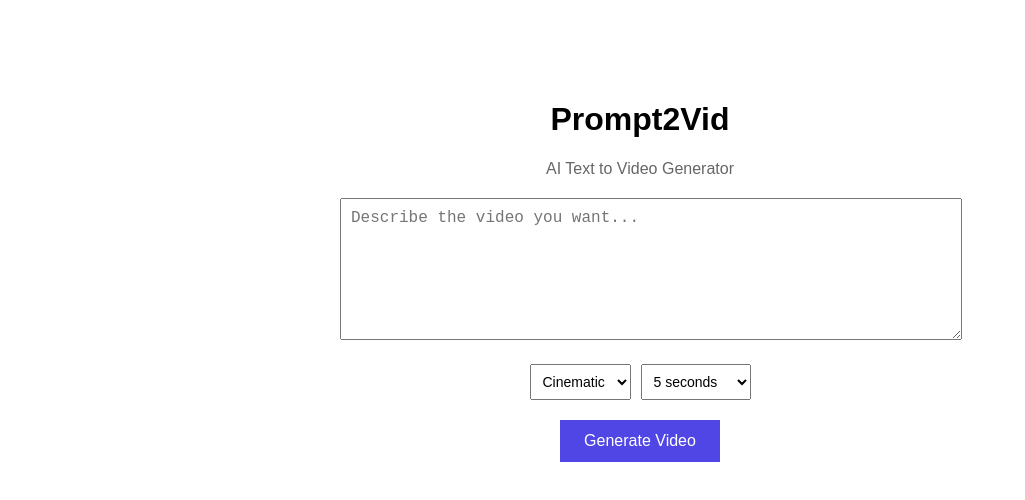
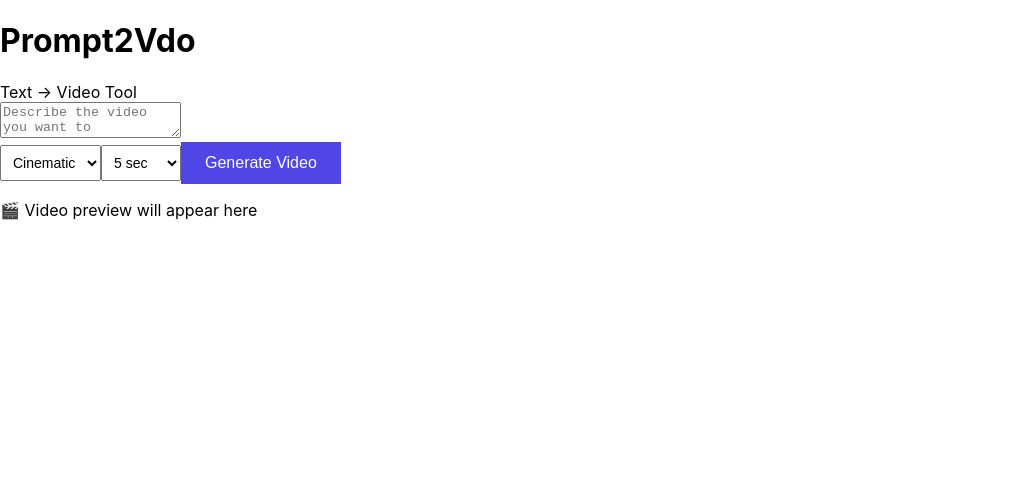
Before and after one commit to Sunit2003-mallick/prompt2vdo, a React (Create React App) app in the folder client/: page / in a window 1280 px wide. Shown: the top 500 px of the page, without its empty margins (0-1025 px from the left). Built offline with nearby package versions, Linux system fonts and the light colour scheme.

Commit message:
Improve frontend flow and API response handling

```diff
--- a/client/src/App.js
+++ b/client/src/App.js
@@ -8,17 +8,13 @@ function App() {
   const [responseData, setResponseData] = useState(null);
   const [loading, setLoading] = useState(false);
 
-
-
   const handleGenerate = async () => {
   if (!prompt.trim()) {
     alert("Please enter a prompt");
     return;
   }
-
   setLoading(true);
   setResponseData(null);
-
   await new Promise((resolve) => setTimeout(resolve, 2000));
 
   try {
@@ -34,11 +30,12 @@ function App() {
       }),
     });
 
+    if (!response.ok) {
+        throw new Error("Backend error");
+      }
+
     const data = await response.json();
     setResponseData(data);
-
-
-    alert("Request sent to backend successfully!");
   } catch (error) {
     console.error("Error connecting to backend:", error);
     alert("Failed to connect to backend");
@@ -47,61 +44,62 @@ function App() {
   }
 };
 
+  return (
+  <div className="app">
+    {/* Header */}
+    <header className="topbar">
+      <h1>Prompt2Vdo</h1>
+      <span>Text → Video Tool</span>
+    </header>
 
-  return (
-    <div className="container">
-      <h1>Prompt2Vid</h1>
-      <p className="subtitle">AI Text to Video Generator</p>
-
+    {/* Main Content */}
+    <div className="main-page">
+      {/* Left Side Panel */}
+      <div className="left-panel">
         <textarea
-        className="prompt-input"
-        placeholder="Describe the video you want..."
+          className="prompt-box"
+          placeholder="Describe the video you want to generate..."
           value={prompt}
           onChange={(e) => setPrompt(e.target.value)}
         />
-
-      <div className="controls">
+        <div className="controls-row">
           <select value={style} onChange={(e) => setStyle(e.target.value)}>
             <option value="cinematic">Cinematic</option>
             <option value="animation">Animation</option>
             <option value="realistic">Realistic</option>
           </select>
 
-        <select
-          value={duration}
-          onChange={(e) => setDuration(e.target.value)}
-        >
-          <option value={3}>3 seconds</option>
-          <option value={5}>5 seconds</option>
-          <option value={10}>10 seconds</option>
+          <select value={duration} onChange={(e) => setDuration(e.target.value)}>
+            <option value={3}>3 sec</option>
+            <option value={5}>5 sec</option>
+            <option value={10}>10 sec</option>
           </select>
-      </div>
 
           <button
             className="generate-btn"
             onClick={handleGenerate}
             disabled={loading}
           >
-      {loading ? "Generating..." : "Generate Video"}
+            {loading ? "Video Generating..." : "Generate Video"}
           </button>
+        </div>
+      </div>
 
-
+      {/* Right Side Panel */}
+      <div className="right-panel">
+        {!responseData && (
+          <div className="placeholder">
+            <p>🎬 Video preview will appear here</p>
+          </div>
+        )}
         {responseData && (
-        <div style={{ marginTop: "20px", textAlign: "left" }}>
-          <h3>Backend Response</h3>
+          <div className="output">
+            <h3>Generated Video</h3>
             <pre>{JSON.stringify(responseData, null, 2)}</pre>
           </div>
         )}
-
-      {/* {responseData && (
-        <div style={{ marginTop: "20px" }}>
-          <h3>Generated Video (Preview)</h3>
-          <video width="100%" controls>
-          <source src="/sample.mp4" type="video/mp4" />
-            Your browser does not support the video tag.
-          </video>
       </div>
-    )} */}
+    </div>
   </div>
 );
 }
```
Lines whose indentation alone changed are shown as unchanged.
